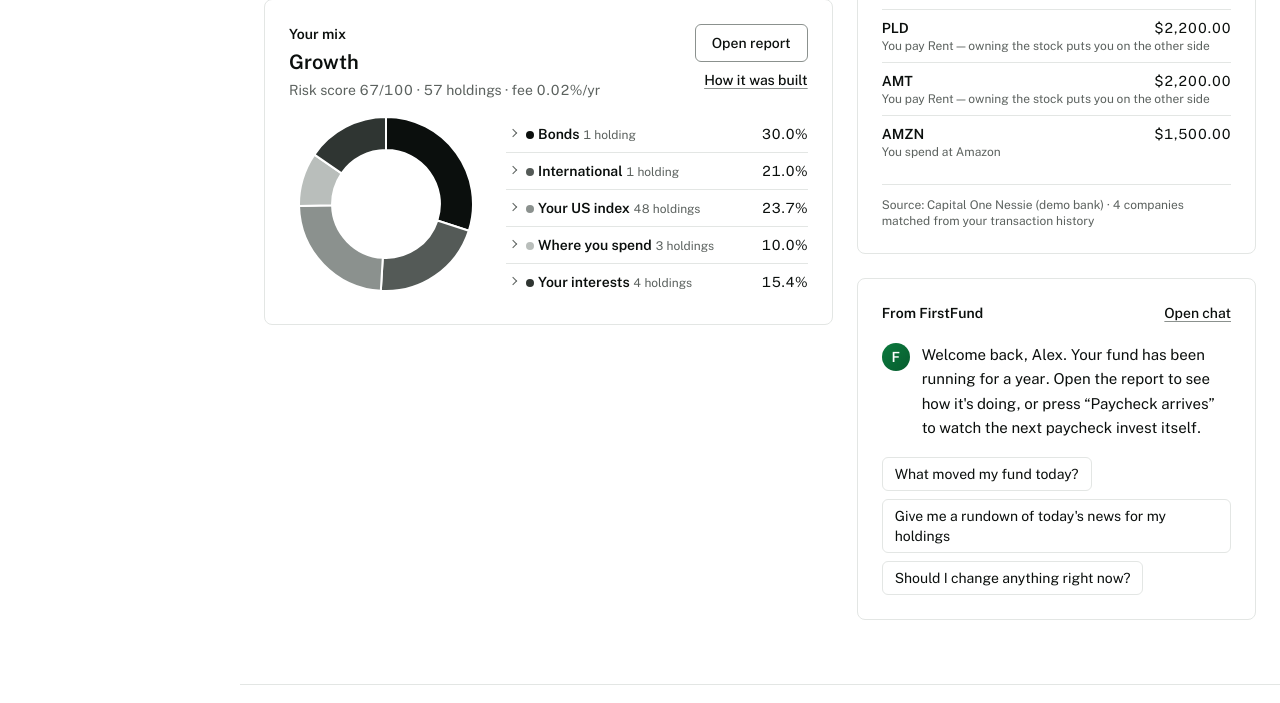
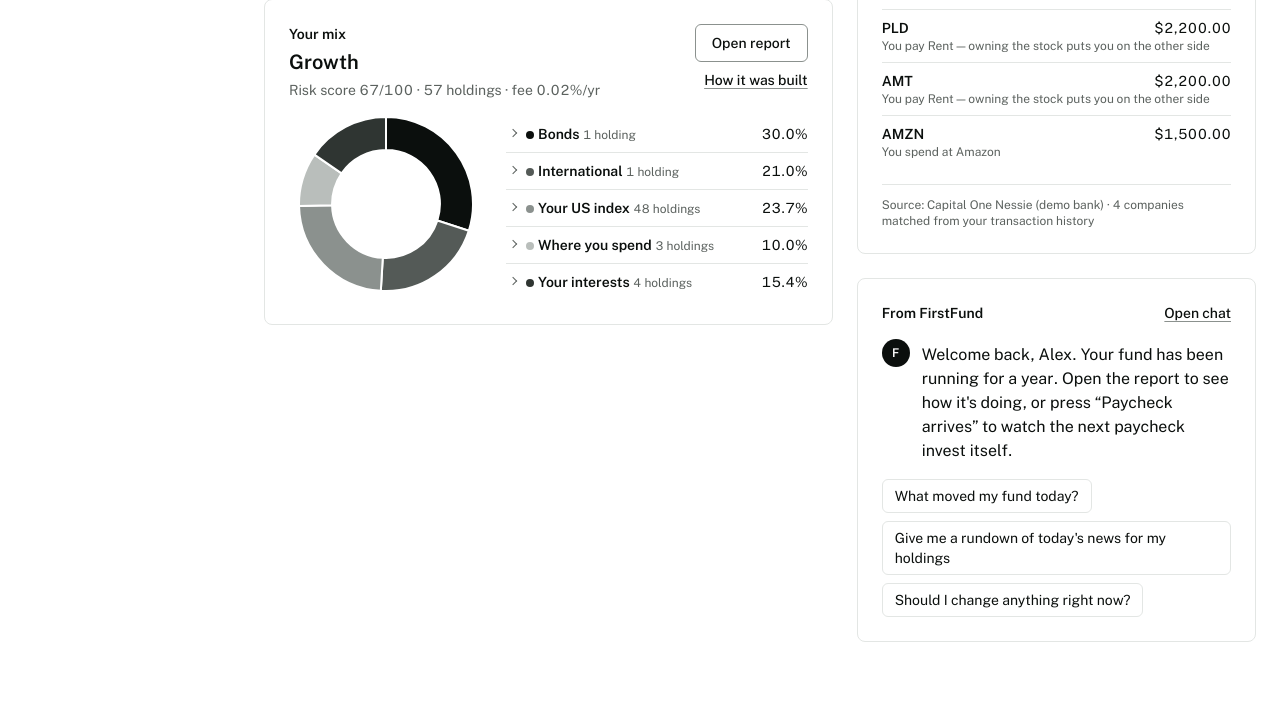
Before and after one commit to evelynyouu/calhacks, a FastAPI app: page /p/alex in a window 1280 px wide. Shown: the part 1175-1878 px from the top of the page. Run offline with FastAPI, Linux system fonts and the light colour scheme; data that the repository does not hold is empty.

Commit message:
Chat: solid avatar, no gradient or bounce, neutral progress and selection, badges for status
Co-Authored-By: Claude Opus 5.5 <noreply@anthropic.com>

```diff
--- a/app/templates/partials/chat_bubble.html
+++ b/app/templates/partials/chat_bubble.html
@@ -1,13 +1,13 @@
 {% if m.role == 'user' %}
 <div class="flex justify-end ff-msg-in">
-  <p class="max-w-[85%] rounded-lg rounded-br-sm bg-paper px-4 py-3 text-[.94rem] leading-relaxed whitespace-pre-line">{{ m.text }}</p>
+  <p class="max-w-[85%] rounded-lg bg-paper px-4 py-3 text-base whitespace-pre-line">{{ m.text }}</p>
 </div>
 {% else %}
 <div class="flex gap-3 ff-msg-in">
-  <div class="mt-1 h-7 w-7 shrink-0 rounded-full bg-gradient-to-br from-moss-600 to-moss-700 text-white grid place-items-center text-sm font-semibold" aria-hidden="true">F</div>
+  <div class="h-7 w-7 shrink-0 rounded-full bg-ink text-white grid place-items-center text-xs font-semibold" aria-hidden="true">F</div>
   <div class="max-w-[90%] pt-1">
-    <div class="text-[.94rem] leading-relaxed ff-prose" data-md="{{ m.text | e }}"></div>
-    {% if m.link %}<a href="{{ m.link.href }}" class="mt-2 inline-block text-sm font-medium text-moss-600">{{ m.link.label }}</a>{% endif %}
+    <div class="text-base ff-prose" data-md="{{ m.text | e }}"></div>
+    {% if m.link %}<a href="{{ m.link.href }}" class="mt-2 inline-block link text-sm">{{ m.link.label }}</a>{% endif %}
   </div>
 </div>
 {% endif %}
```
Also changed, not shown: app/templates/partials/chat.html (+4 -10 lines), app/templates/partials/composer.html (+6 -6 lines).
